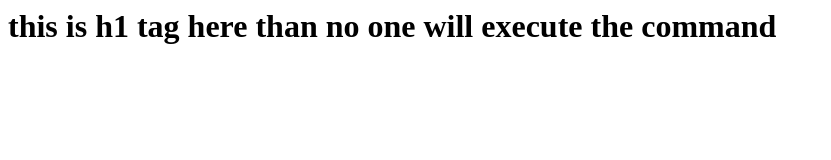
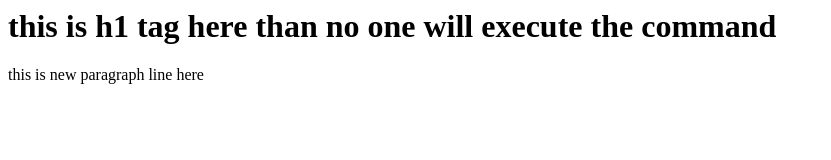
Before and after one commit to Anuragbharti-oss/22may, a plain HTML site: page index.html in a window 1280 px wide. Shown: the whole page, without its empty margins (0-831 px from the left). Drawn offline with Linux system fonts and the light colour scheme.

Commit message:
commit from fix

```diff
--- a/index.html
+++ b/index.html
@@ -4,5 +4,6 @@
 	</head>
 	<body>
 		<h1>this is h1 tag here than no one will execute the command</h1>
+		<p>this is new paragraph line here</p>
 	</body>
 </html>
```
